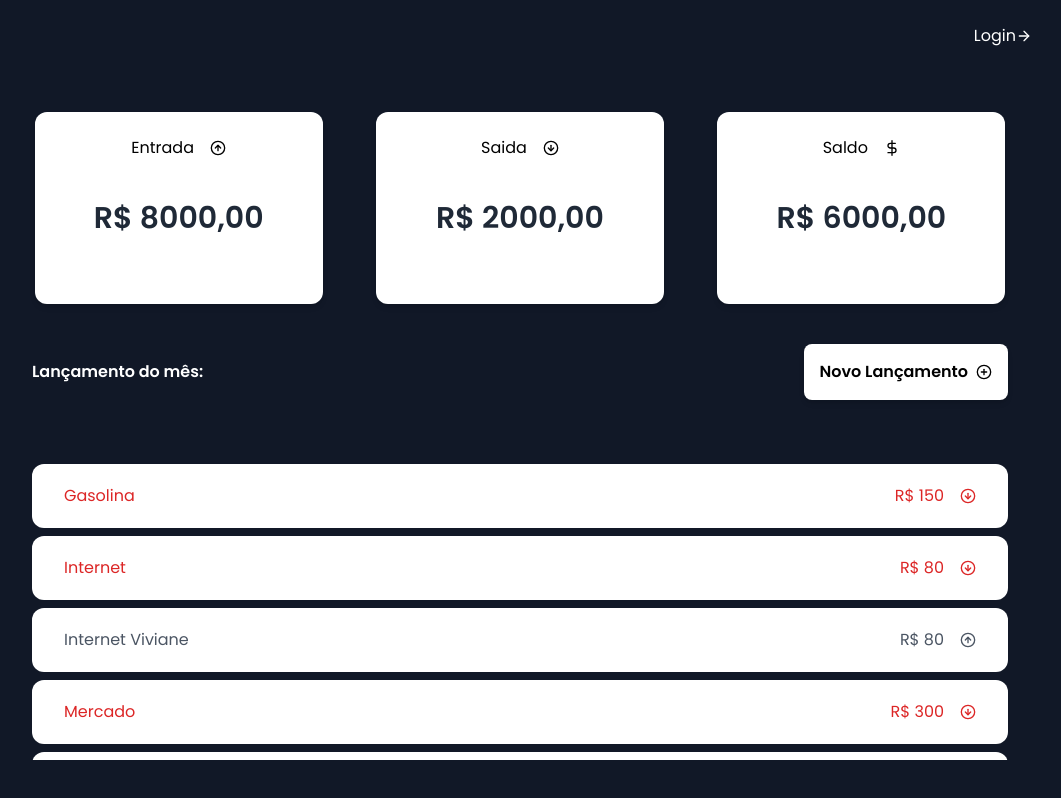
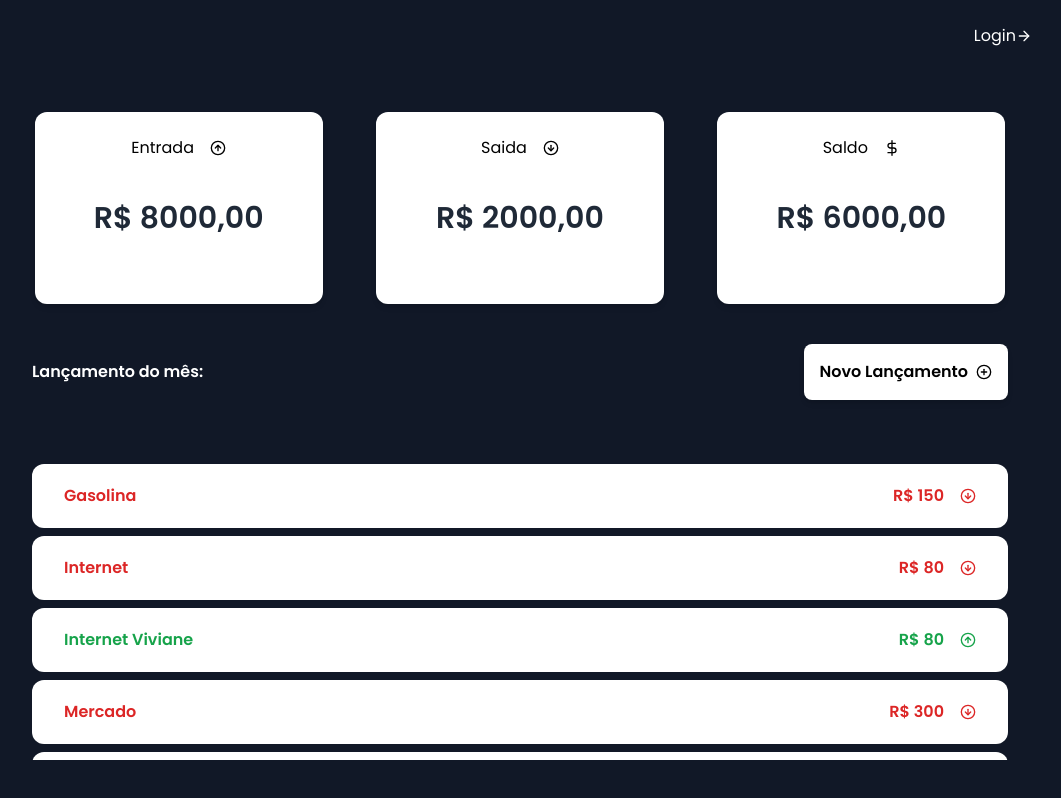
Before and after one commit to NicolasBonnefont/nossas-despesas, a Next.js app: page / in a window 1280 px wide. Shown: the whole page, without its empty margins (120-1181 px from the left). Built offline with nearby package versions, Linux system fonts and the light colour scheme.

Commit message:
fix: cores do lancamento

```diff
--- a/src/app/components/card-lancamentos/CardLancamentos.tsx
+++ b/src/app/components/card-lancamentos/CardLancamentos.tsx
@@ -10,7 +10,7 @@ type cardProps = {
 function CardLancamentos({ descricao, valor, tipo }: cardProps) {
   return (
 
-    <div className={`bg-white flex w-full h-16 rounded-xl items-center p-8 ${tipo == 'saida' ? 'text-red-600' : 'text-gray-600'} cursor-pointer hover:bg-gray-200`}>
+    <div className={`bg-white font-bold flex w-full h-16 rounded-xl items-center p-8 ${tipo == 'saida' ? 'text-red-600' : 'text-green-600'} cursor-pointer hover:bg-gray-200`}>
 
       <p>{descricao}</p>
 
```
